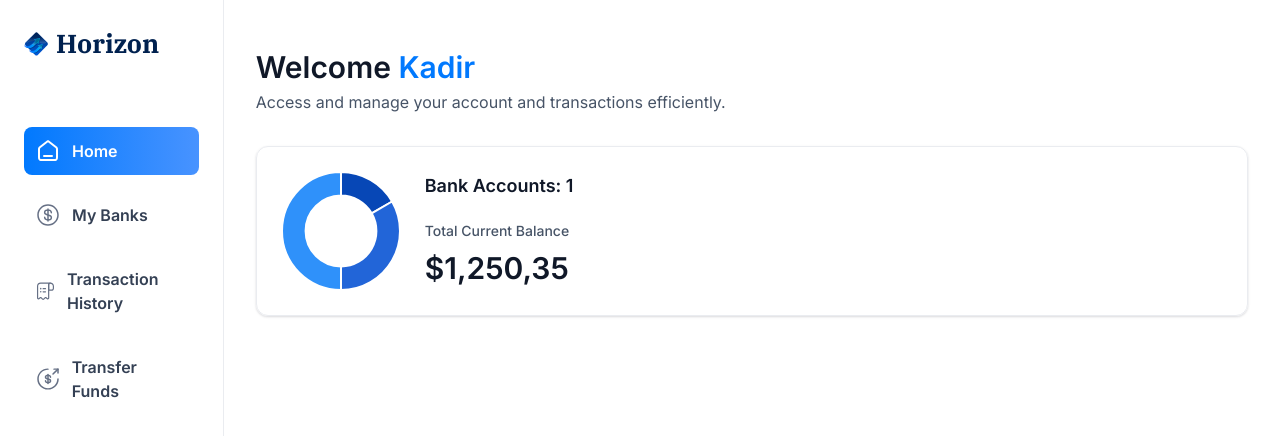
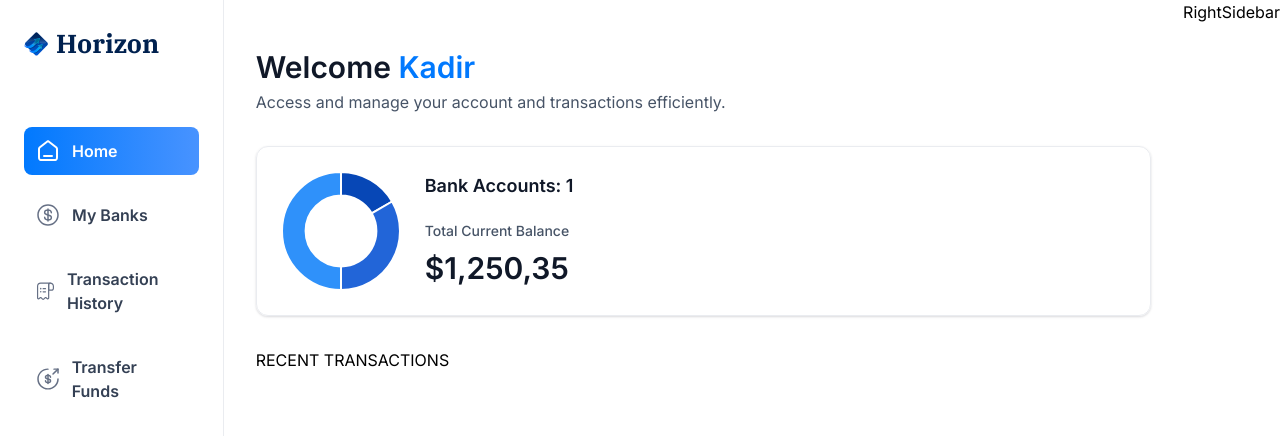
Before and after one commit to Kaadirm/Advanced-Frontend-Technology-Study-Repository, a Next.js app in the folder banking-app/: page / in a window 1280 px wide. Shown: the top 436 px of the page. Built offline with nearby package versions, Linux system fonts and the light colour scheme.

Commit message:
RightSidebar imported and used

```diff
--- a/banking-app/app/(root)/page.tsx
+++ b/banking-app/app/(root)/page.tsx
@@ -1,5 +1,6 @@
 import HeaderBox from '@/components/HeaderBox';
 import TotalBalanceBox from '@/components/TotalBalanceBox';
+import RightSidebar from './../../components/RightSidebar';
 
 const Home = () => {
     const loggedIn = { firstName: 'Kadir' };
@@ -19,7 +20,9 @@ const Home = () => {
                         totalCurrentBalance={1250.35}
                     />
                 </header>
+                RECENT TRANSACTIONS
             </div>
+            <RightSidebar />
         </div>
     );
 };
```
